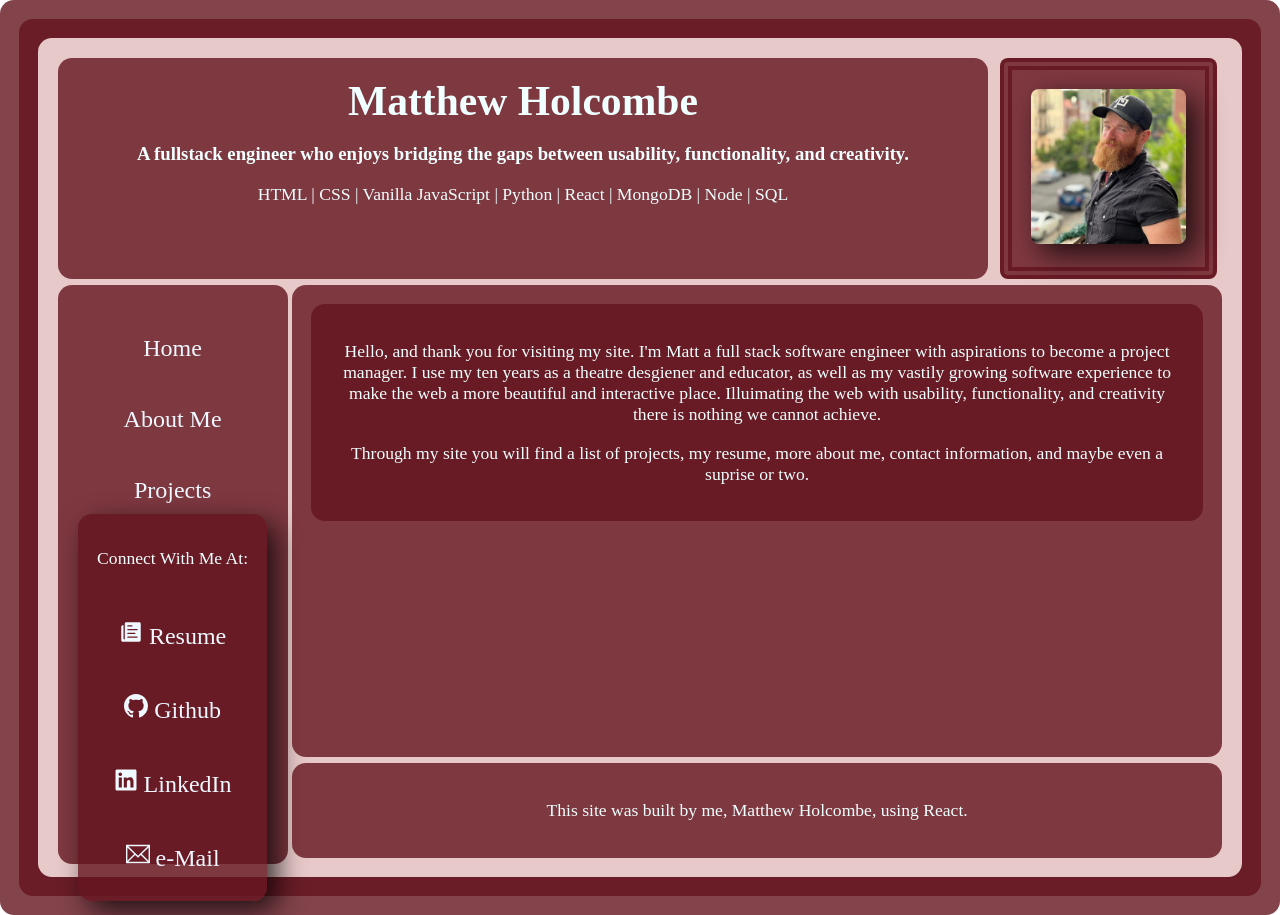
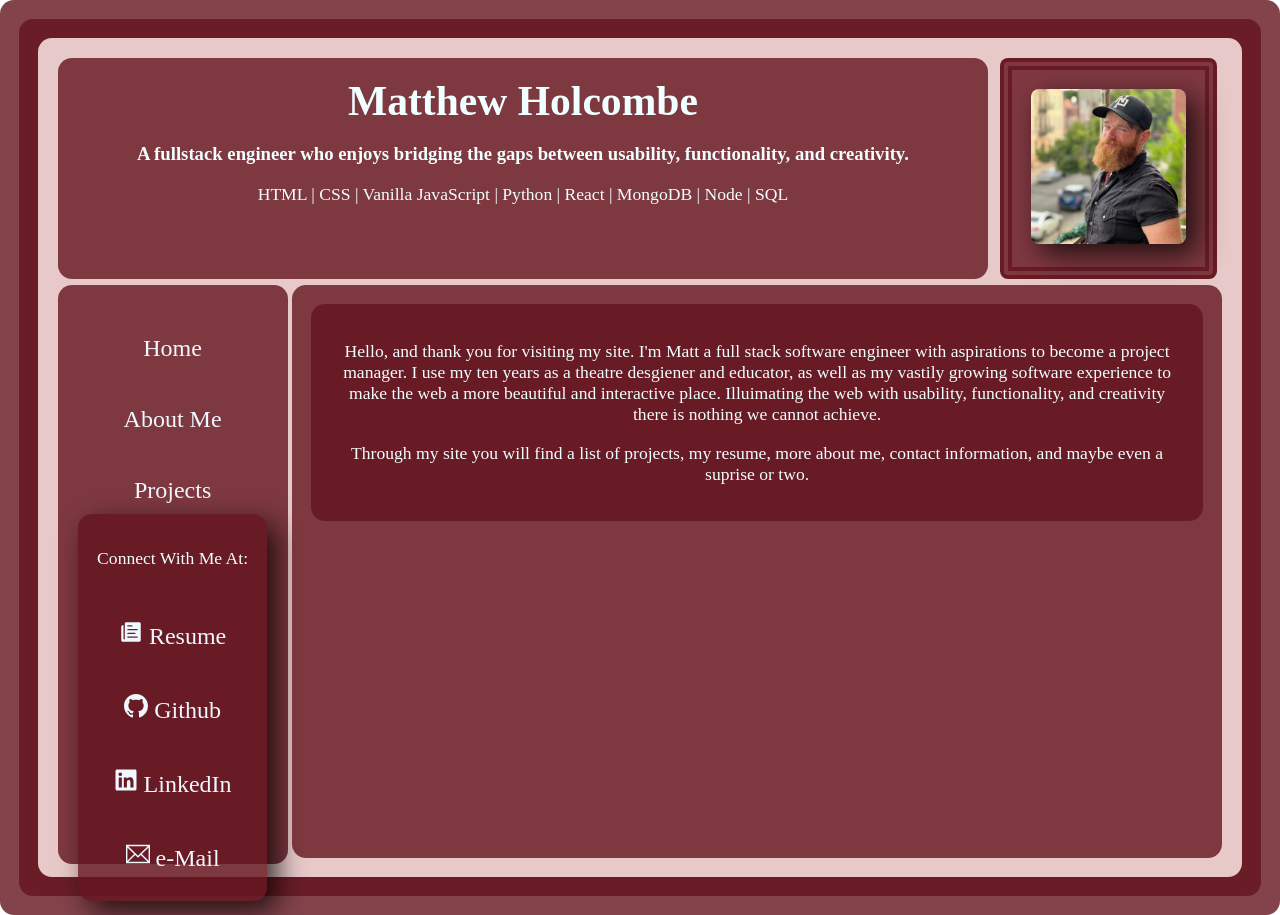
Before and after one commit to mholcombe93/mh-protfolio-v2, a React (Create React App) app: page / in a window 1280 px wide. Built offline with nearby package versions, Linux system fonts and the light colour scheme.

Commit message:
footer removed

```diff
--- a/src/App.css
+++ b/src/App.css
@@ -30,11 +30,11 @@ div {
   grid-area: 2 / 1 / 10 / 2;
 }
 .Body_Container {
-  grid-area: 2 / 2 / 9/ 6;
+  grid-area: 2 / 2 / 10/ 6;
 }
-.Footer_Container {
+/* .Footer_Container {
   grid-area: 9 / 2 / 10 / 6;
-}
+} */
 
 h1 {
   font-size: 2.6em;
--- a/src/App.js
+++ b/src/App.js
@@ -19,7 +19,7 @@ function App() {
       <Pic />
       <Nav />
       <Body />
-      <Footer />
+      {/* <Footer /> */}
 
       {/* <Routes> */}
         {/* <Route path="/" element={<Home />} />
--- a/src/Components/Footer.jsx
+++ b/src/Components/Footer.jsx
@@ -1,11 +1,11 @@
 
 
-function Footer() {
-  return (
-    <div className="Footer_Container">
-      <p className=""> This site was built by me, Matthew Holcombe, using React. </p>
-    </div>
-  )
-}
+// function Footer() {
+//   return (
+//     <div className="Footer_Container">
+//       <p className=""> This site was built by me, Matthew Holcombe, using React. </p>
+//     </div>
+//   )
+// }
 
-export default Footer
+// export default Footer
```
